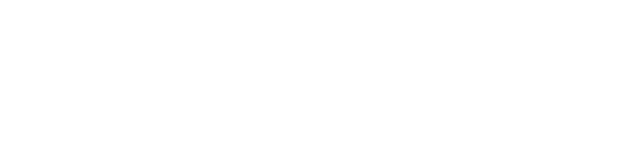
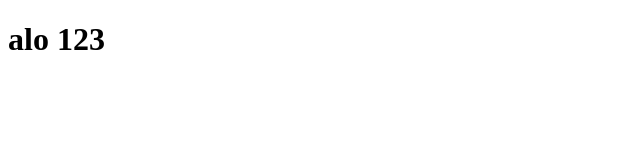
Before and after one commit to phongcoii/HTML, a plain HTML site: page index.html in a window 1280 px wide. Shown: the whole page, without its empty margins (0-640 px from the left). Drawn offline with Linux system fonts and the light colour scheme.

Commit message:
Update index.html

```diff
--- a/index.html
+++ b/index.html
@@ -2,7 +2,9 @@
 <html lang="en">
   <head>
     <meta charset="UTF-8" />
-    <title>alo 123</title>
+    <title></title>
   </head>
-  <body></body>
+  <body>
+    <h1>alo 123</h1>
+  </body>
 </html>
```
